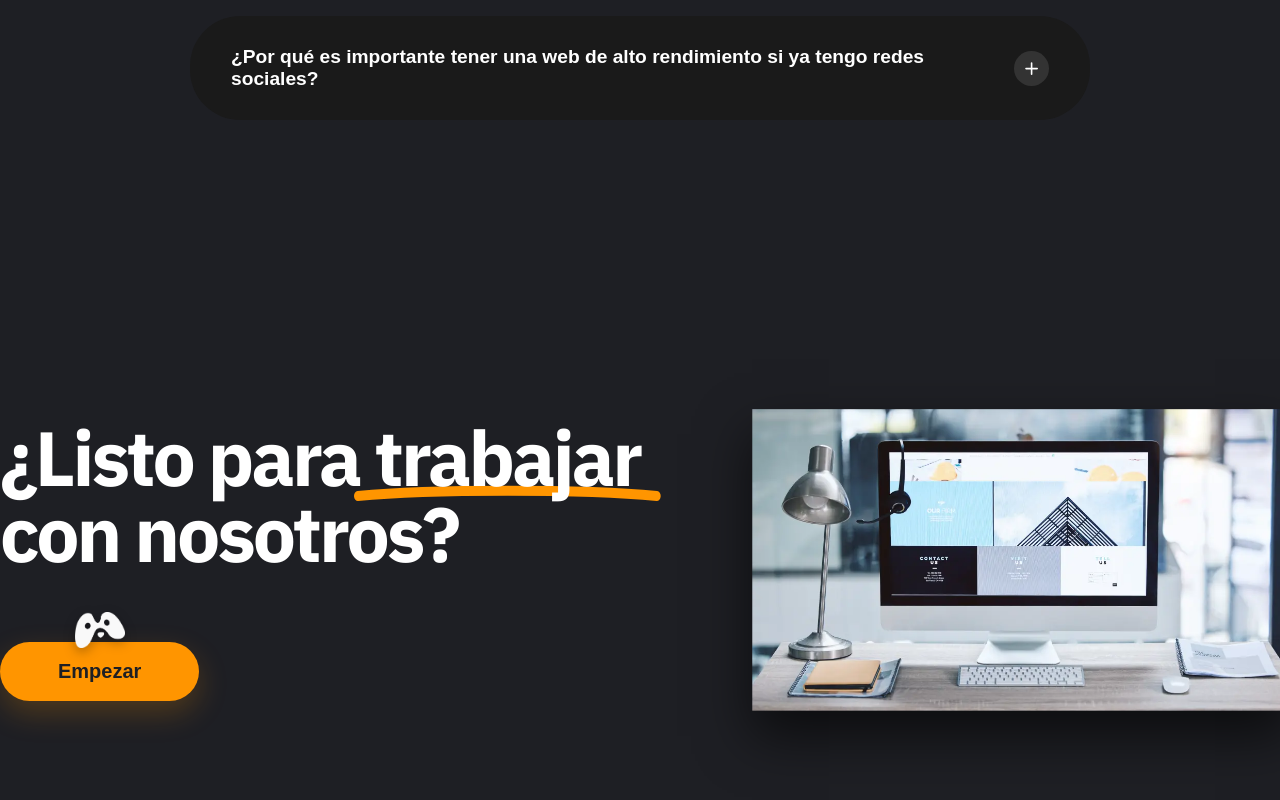
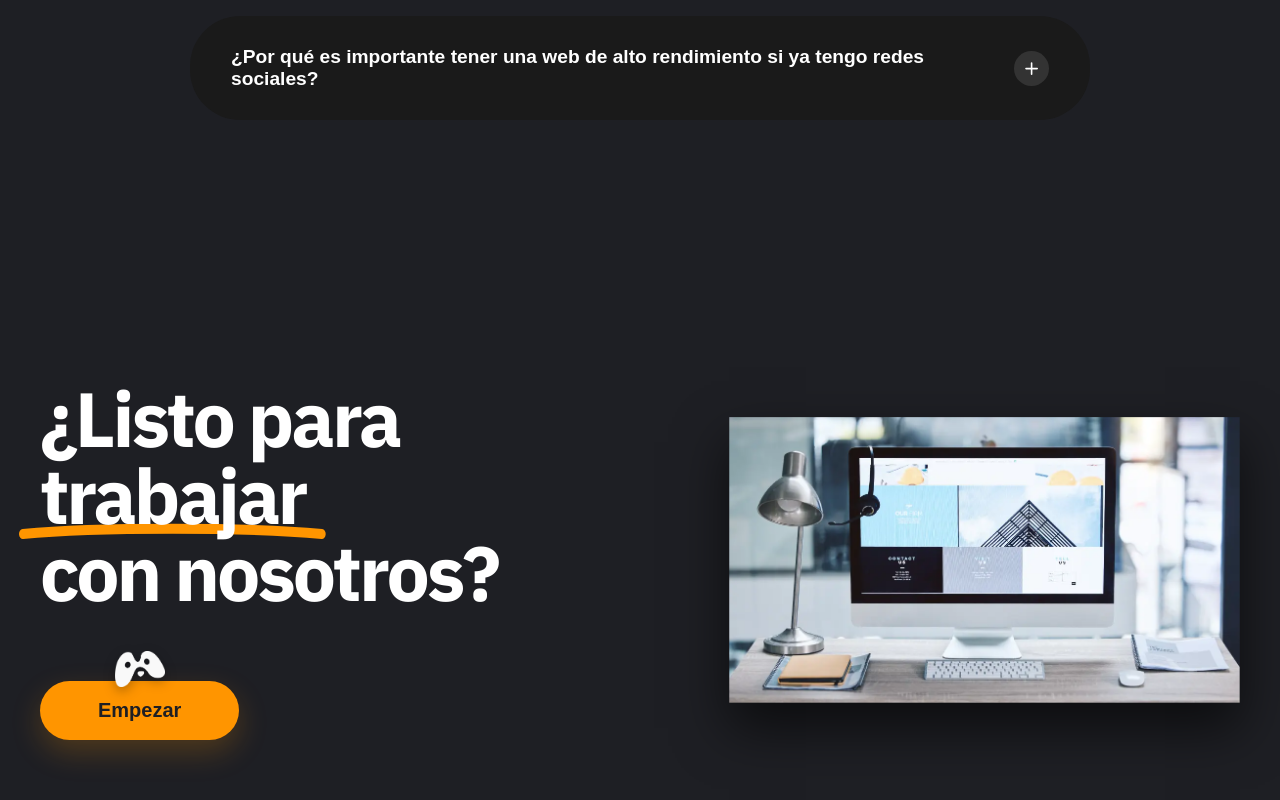
Before and after one commit to Kimiolivero666/mapache, a Next.js app: page /es in a window 1280 px wide. Shown: the part 8838-9638 px from the top of the page. Built offline with nearby package versions, Linux system fonts and the light colour scheme.

Commit message:
feat(contact): implement contact section with form validation and responsive layout

```diff
--- a/src/components/ContactUs/ContactUs.module.css
+++ b/src/components/ContactUs/ContactUs.module.css
@@ -1,10 +1,10 @@
 .section {
   background-color: var(--negro);
-  padding: 110px 0; /* Remove horizontal padding to allow image to touch edge */
-  min-height: 85vh; /* Un poco más de altura mínima */
+  padding: 100px 40px; /* Añadir padding horizontal para el título */
+  min-height: 85vh;
   display: flex;
   align-items: center;
-  overflow: visible; /* Allow image to extend beyond */
+  overflow: visible;
 }
 
 .container {
@@ -118,7 +118,6 @@
   display: flex;
   justify-content: flex-end;
   align-items: center;
-  margin-right: -20px;
 }
 
 .contactImage {
@@ -133,15 +132,59 @@
   .grid {
     grid-template-columns: 1fr;
     text-align: center;
-    gap: 70px;
+    gap: 40px;
   }
+
   .textContent {
     align-items: center;
   }
+
   .buttonActionContainer {
     justify-content: center;
   }
+
+  .imageWrapper {
+    justify-content: center;
+    margin-right: 0;
+  }
+
+  .contactImage {
+    max-width: 100%;
+    width: 100%;
+    height: auto;
+  }
+}
+
+/* Fix para 1316px y otros breakpoints */
+@media (max-width: 1400px) {
+  .grid {
+    gap: 50px;
+  }
+
   .imageWrapper {
     justify-content: center;
   }
+
+  .contactImage {
+    max-width: 100%;
+    width: 100%;
+  }
 }
+
+/* Fix específico para 1159px */
+@media (max-width: 1200px) {
+  .grid {
+    gap: 40px;
+  }
+
+  .imageWrapper {
+    justify-content: center;
+    padding: 0 10px;
+  }
+
+  .contactImage {
+    max-width: 100%;
+    width: 100%;
+    height: auto;
+  }
+}
```
